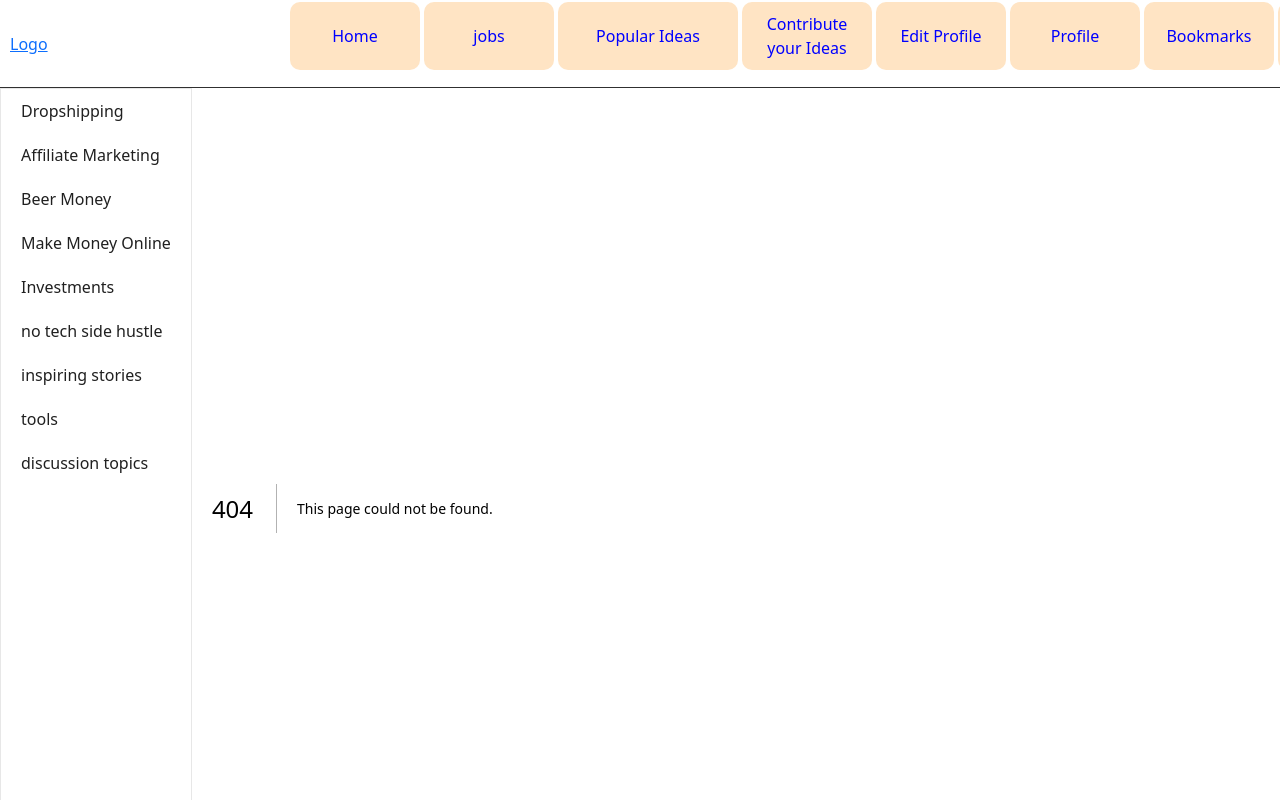
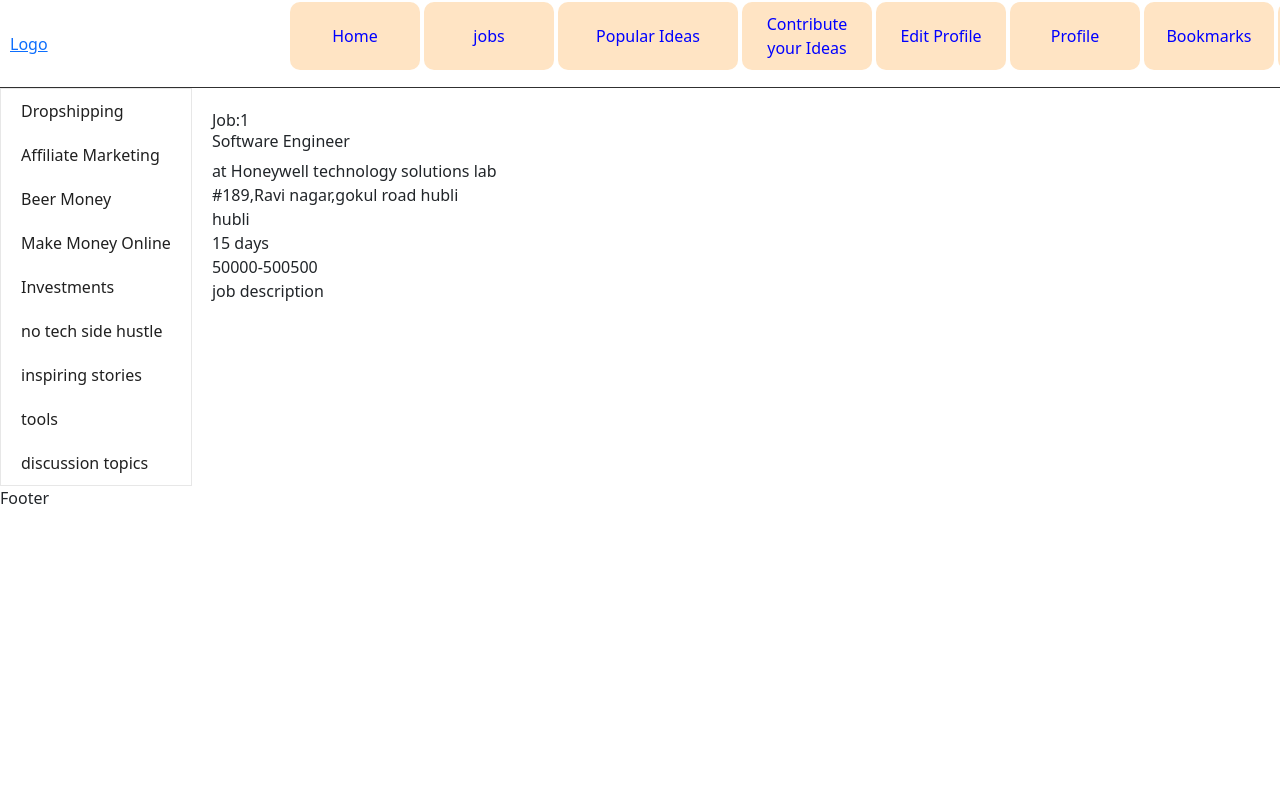
Before and after one commit to kalburgimanjunath/nextjs-passive-income-ideas, a Next.js app: page /jobs/1 in a window 1280 px wide. Before the commit this address had no page. Shown: the top 800 px of the page. Built offline with nearby package versions, Linux system fonts and the light colour scheme.

Commit message:
1 file modified, 2 added

```diff
--- a/components/job/JobListing.js
+++ b/components/job/JobListing.js
@@ -1,11 +1,14 @@
 import React, { useState, useEffect } from 'react';
+import Link from 'next/link';
 export default function JobListing({ jobs }) {
   const JobsTemplate = ({ item }) => {
     return (
       <>
-        <div>
-          <h6>{item.job_title}</h6> at {item.company_name}
-        </div>
+        <Link href={`../jobs/${item.id}`}>
+          <div>
+            <h6>{item.job_title}</h6> at {item.company_name}
+          </div>
+        </Link>
         <div>{item.company_address}</div>
         <div>{item.location}</div>
         <div>{item.notice_period}</div>
--- /dev/null
+++ b/pages/ideas.js
@@ -0,0 +1,3 @@
+export default function ideas() {
+  return <div>ideas</div>;
+}
--- /dev/null
+++ b/pages/jobs/[id].js
@@ -0,0 +1,54 @@
+import { useRouter } from 'next/router';
+import { useState, useEffect } from 'react';
+
+import { getAllJobs, getJobById } from '../api/services/job.services';
+export default function index() {
+  const [jobs, setJobs] = useState([]);
+  const router = useRouter();
+  const { id } = router.query;
+
+  const fetchJobs = async () => {
+    const results = await fetch('/api/jobs')
+      .then((res) => res.json())
+      .then((result) => result.jobs);
+
+    return setJobs(
+      results &&
+        results.filter((item) => {
+          return item.id == id;
+        })
+    );
+  };
+  useEffect(() => {
+    fetchJobs();
+  });
+  return (
+    <div>
+      Job:{id}
+      <>
+        <div>
+          {jobs ? (
+            <div>
+              {jobs.map((item) => {
+                return (
+                  <div>
+                    <div>
+                      <h6>{item.job_title}</h6> at {item.company_name}
+                    </div>
+                    <div>{item.company_address}</div>
+                    <div>{item.location}</div>
+                    <div>{item.notice_period}</div>
+                    <div>{item.salary_range}</div>
+                    <div>{item.job_description}</div>
+                  </div>
+                );
+              })}
+            </div>
+          ) : (
+            <div>Loading...</div>
+          )}
+        </div>
+      </>
+    </div>
+  );
+}
```
